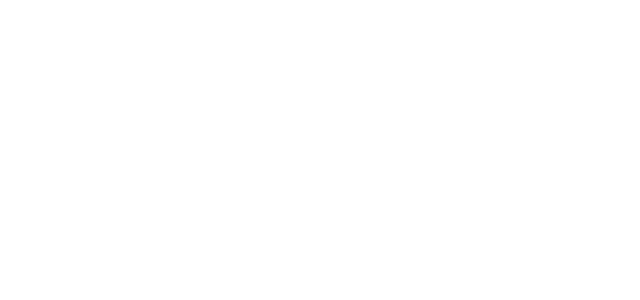
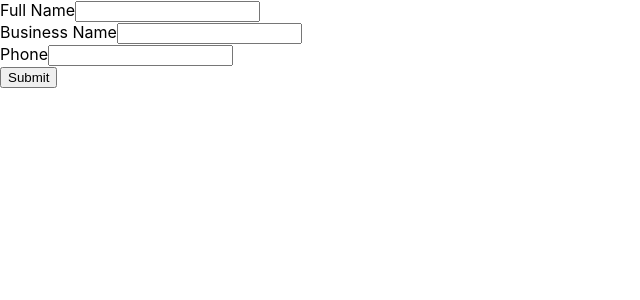
Before and after one commit to bethel-school-of-technology/team-ramsey-rebels-frontend, a React (Create React App) app in the folder mechanicnow-frontend/: page /mechanicsignup in a window 1280 px wide. Shown: the top 300 px of the page, without its empty margins (0-640 px from the left). Built offline with nearby package versions, Linux system fonts and the light colour scheme.

Commit message:
added additional components

```diff
--- a/mechanicnow-frontend/src/App.js
+++ b/mechanicnow-frontend/src/App.js
@@ -12,6 +12,8 @@
 import OwnerReq from './components/OwnerReq';
 import OwnerNav from './components/OwnerNav';
 import Who from './components/Signup/Who'
+import OwnerDashboard from './components/OwnerDashboard/OwnerDashboard';
+import MechanicSignup from './components/MechanicSignup/MechanicSignup';
 
 function App() {
   return (
@@ -19,13 +21,13 @@
     <div>
       <Route exact path="/" component={Landing} />
       <Route path="/who" component={Who} />
-      <Route path="/OwnerReq" component={OwnerReq} />
-      <Route path="/OwnerNav" component={OwnerNav} />
+      <Route path="/ownerreq" component={OwnerReq} />
+      <Route path="/ownernav" component={OwnerNav} />
+      <Route path="/ownerdashboard" component={OwnerDashboard} />
+      <Route path="/mechanicsignup" component={MechanicSignup} />
     </div>
     </Router>
   );
 }
 
-
-
 export default App;
--- /dev/null
+++ b/mechanicnow-frontend/src/components/MechanicSignup/MechanicSignup.js
@@ -0,0 +1,26 @@
+import React from 'react';
+import PropTypes from 'prop-types';
+
+function tempAlert(){
+  alert('temporary alert function');
+};
+
+const MechanicSignup = () => (
+  <div>
+    <form>
+      <label>Full Name</label>
+      <input type="text" id="name" /><br />
+      <label>Business Name</label>
+      <input type="text" id="businessName" /><br />
+      <label>Phone</label>
+      <input type="text" id="phone" /><br />
+      <button onClick={tempAlert}>Submit</button>
+    </form>
+  </div>
+);
+
+MechanicSignup.propTypes = {};
+
+MechanicSignup.defaultProps = {};
+
+export default MechanicSignup;
--- /dev/null
+++ b/mechanicnow-frontend/src/components/OwnerDashboard/OwnerDashboard.js
@@ -0,0 +1,20 @@
+import React from 'react';
+import PropTypes from 'prop-types';
+import OwnerNav from '../OwnerNav';
+
+
+
+const OwnerDashboard = () => (
+  <div>
+    <OwnerNav />
+     <div>
+      Dashboard will live here.
+     </div>
+  </div>
+);
+
+OwnerDashboard.propTypes = {};
+
+OwnerDashboard.defaultProps = {};
+
+export default OwnerDashboard;
```
Also changed, not shown: mechanicnow-frontend/src/components/AvailableJobs/AvailableJobs.js (added, +15 -0 lines), 1 other file (tests, documents, lock files or other folders).
